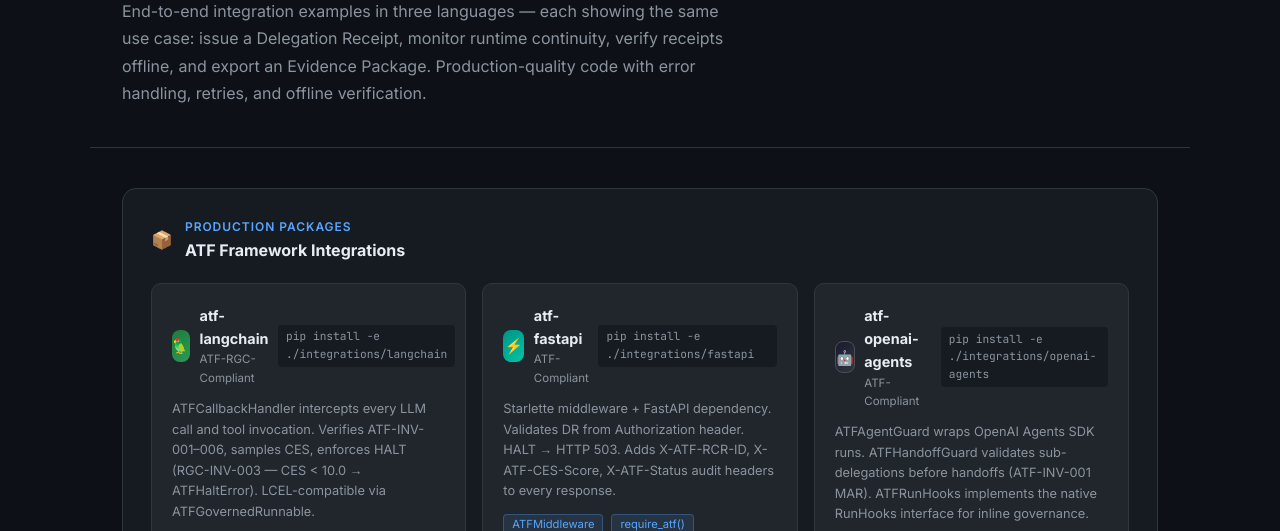
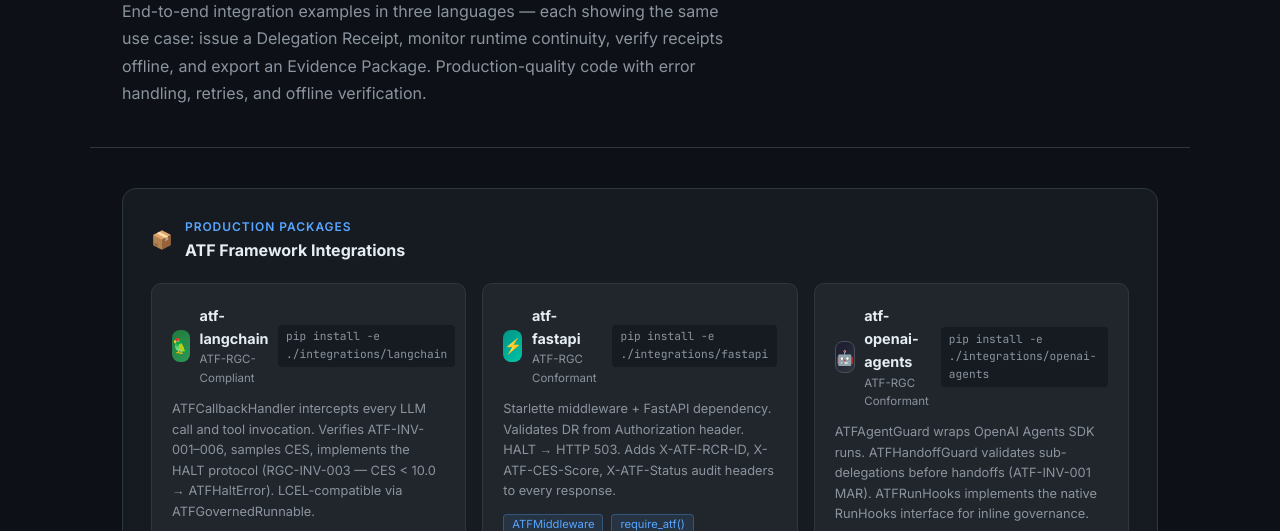
Before and after one commit to Costenho19/atf-protocol-standard, a plain HTML site: page docs/integrations/index.html in a window 1280 px wide. Shown: the part 229-760 px from the top of the page. Drawn offline with nearby package versions, Linux system fonts and the light colour scheme.

Commit message:
docs: narrative refinements — ATF-RGC Conformant, protocol validation, production environments

```diff
--- a/docs/integrations/index.html
+++ b/docs/integrations/index.html
@@ -99,7 +99,7 @@
             <div><div style="font-weight:700;font-size:.9rem">atf-langchain</div><div style="font-size:.72rem;color:var(--muted)">ATF-RGC-Compliant</div></div>
             <code style="margin-left:auto;font-family:var(--mono);font-size:.7rem;background:var(--bg2);padding:.2rem .5rem;border-radius:4px;color:var(--muted)">pip install -e ./integrations/langchain</code>
           </div>
-          <p style="font-size:.8rem;color:var(--muted);line-height:1.6;margin-bottom:.75rem">ATFCallbackHandler intercepts every LLM call and tool invocation. Verifies ATF-INV-001–006, samples CES, enforces HALT (RGC-INV-003 — CES &lt; 10.0 → ATFHaltError). LCEL-compatible via ATFGovernedRunnable.</p>
+          <p style="font-size:.8rem;color:var(--muted);line-height:1.6;margin-bottom:.75rem">ATFCallbackHandler intercepts every LLM call and tool invocation. Verifies ATF-INV-001–006, samples CES, implements the HALT protocol (RGC-INV-003 — CES &lt; 10.0 → ATFHaltError). LCEL-compatible via ATFGovernedRunnable.</p>
           <div style="display:flex;gap:.5rem;flex-wrap:wrap;margin-bottom:.75rem">
             <span style="font-size:.7rem;background:rgba(63,185,80,.12);color:var(--green);border:1px solid rgba(63,185,80,.3);padding:.1rem .5rem;border-radius:4px">ATFCallbackHandler</span>
             <span style="font-size:.7rem;background:rgba(63,185,80,.12);color:var(--green);border:1px solid rgba(63,185,80,.3);padding:.1rem .5rem;border-radius:4px">ATFGovernedRunnable</span>
@@ -110,7 +110,7 @@
         <div style="background:var(--bg3);border:1px solid var(--border);border-radius:10px;padding:1.25rem">
           <div style="display:flex;align-items:center;gap:.6rem;margin-bottom:.75rem">
             <div style="width:32px;height:32px;background:linear-gradient(135deg,#009485,#00c4a7);border-radius:8px;display:flex;align-items:center;justify-content:center;font-size:.9rem">⚡</div>
-            <div><div style="font-weight:700;font-size:.9rem">atf-fastapi</div><div style="font-size:.72rem;color:var(--muted)">ATF-Compliant</div></div>
+            <div><div style="font-weight:700;font-size:.9rem">atf-fastapi</div><div style="font-size:.72rem;color:var(--muted)">ATF-RGC Conformant</div></div>
             <code style="margin-left:auto;font-family:var(--mono);font-size:.7rem;background:var(--bg2);padding:.2rem .5rem;border-radius:4px;color:var(--muted)">pip install -e ./integrations/fastapi</code>
           </div>
           <p style="font-size:.8rem;color:var(--muted);line-height:1.6;margin-bottom:.75rem">Starlette middleware + FastAPI dependency. Validates DR from Authorization header. HALT → HTTP 503. Adds X-ATF-RCR-ID, X-ATF-CES-Score, X-ATF-Status audit headers to every response.</p>
@@ -124,7 +124,7 @@
         <div style="background:var(--bg3);border:1px solid var(--border);border-radius:10px;padding:1.25rem">
           <div style="display:flex;align-items:center;gap:.6rem;margin-bottom:.75rem">
             <div style="width:32px;height:32px;background:linear-gradient(135deg,#1a1a2e,#30363d);border-radius:8px;display:flex;align-items:center;justify-content:center;font-size:.9rem;border:1px solid #484f58">🤖</div>
-            <div><div style="font-weight:700;font-size:.9rem">atf-openai-agents</div><div style="font-size:.72rem;color:var(--muted)">ATF-Compliant</div></div>
+            <div><div style="font-weight:700;font-size:.9rem">atf-openai-agents</div><div style="font-size:.72rem;color:var(--muted)">ATF-RGC Conformant</div></div>
             <code style="margin-left:auto;font-family:var(--mono);font-size:.7rem;background:var(--bg2);padding:.2rem .5rem;border-radius:4px;color:var(--muted)">pip install -e ./integrations/openai-agents</code>
           </div>
           <p style="font-size:.8rem;color:var(--muted);line-height:1.6;margin-bottom:.75rem">ATFAgentGuard wraps OpenAI Agents SDK runs. ATFHandoffGuard validates sub-delegations before handoffs (ATF-INV-001 MAR). ATFRunHooks implements the native RunHooks interface for inline governance.</p>
@@ -378,7 +378,7 @@
       }
       fmt.Printf("Agent: %s\n", air.AgentID)
 
-      // Issue Delegation Receipt — MAR enforced at SDK level
+      // Issue Delegation Receipt — MAR validated at SDK level
       dr, err := client.IssueDR(atf.DRConfig{
           DelegateID:    air.AgentID,
           TaskScope:     atf.TaskScope{Action: "governance_decision", Domain: "FINANCE"},
@@ -789,7 +789,7 @@
     </div>
 
     <div class="interop-note">
-      <strong>Interoperability note (GPIL):</strong> ATF supports three levels of governance policy interoperability across runtimes — Cryptographic (shared ML-DSA-65 primitives), Protocol (shared wire format and invariants), and Governance Policy (sovereign policy divergence via Policy Parameter Registry). DRs and RCRs from any ATF-compliant runtime are verifiable by the same verifier, regardless of the originating platform. See <a href="../rfc/index.html">RFC-ATF-3</a> for the complete GPIL specification.
+      <strong>Interoperability note (GPIL):</strong> ATF supports three levels of governance policy interoperability across runtimes — Cryptographic (shared ML-DSA-65 primitives), Protocol (shared wire format and invariants), and Governance Policy (sovereign policy divergence via Policy Parameter Registry). DRs and RCRs from any ATF-conformant runtime are verifiable by the same verifier, regardless of the originating platform. See <a href="../rfc/index.html">RFC-ATF-3</a> for the complete GPIL specification.
     </div>
   </div>
   <footer>ATF Protocol Standard · Example Integrations · <a href="../index.html">Home</a> · <a href="https://github.com/Costenho19/atf-protocol-standard" target="_blank">GitHub</a> · CC BY 4.0</footer>
```
